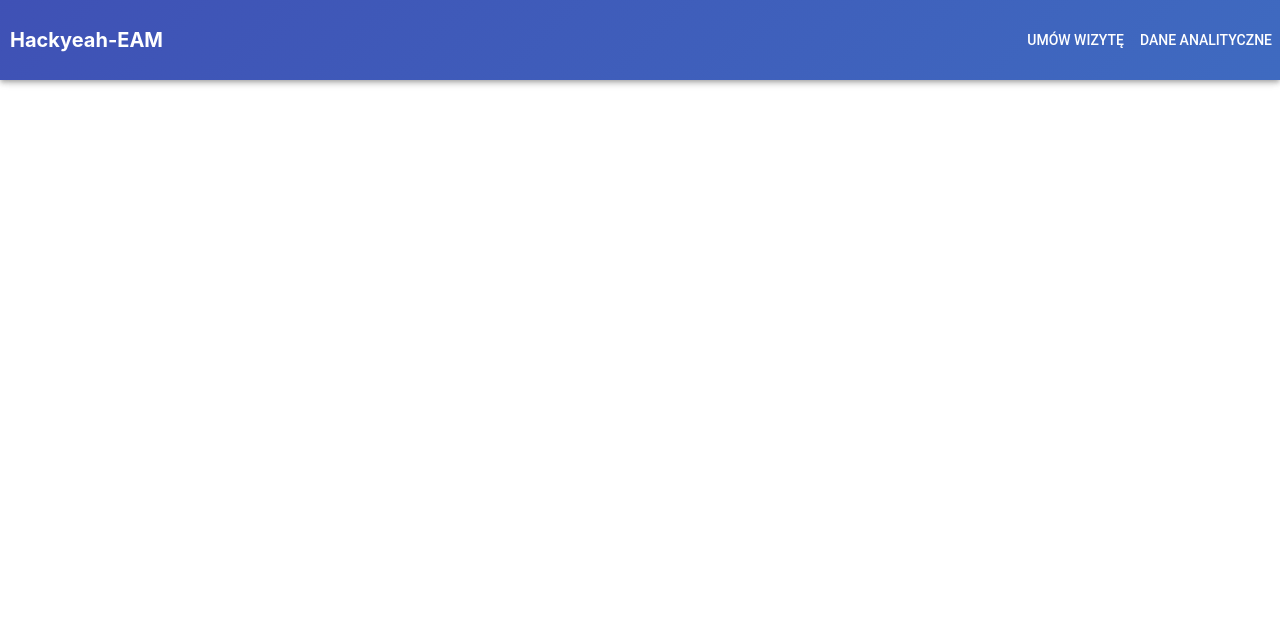
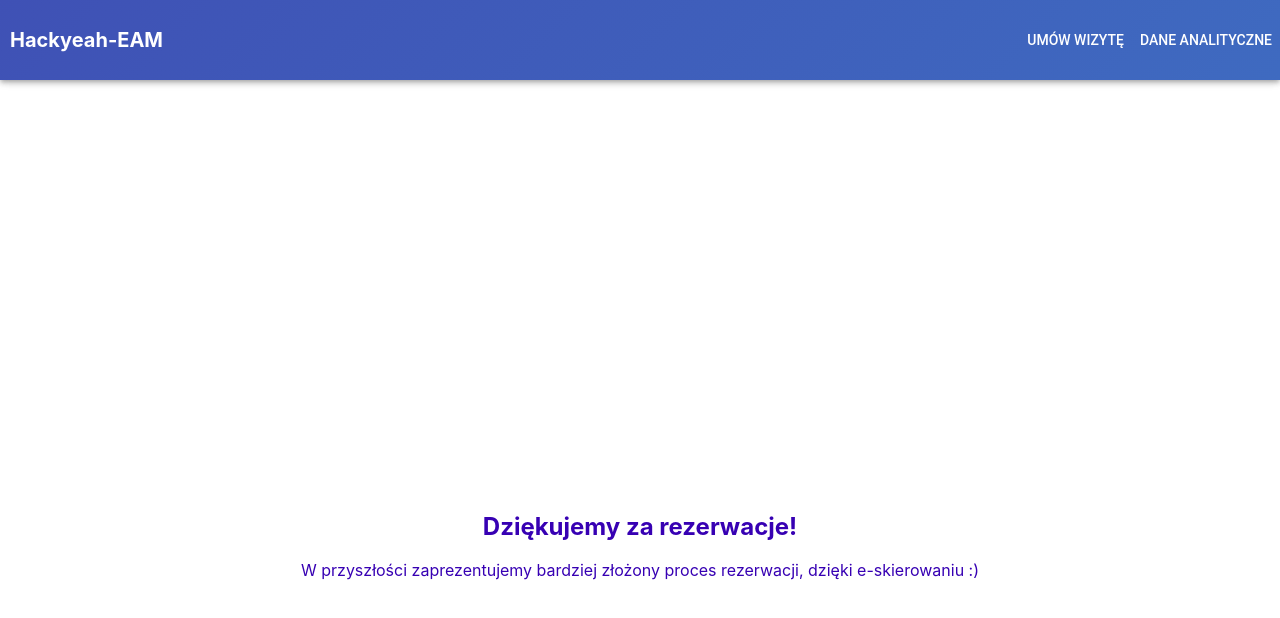
Before and after one commit to Rmiq/hackyeah-eam, a React (Create React App) app: page /dziekujemy in a window 1280 px wide. Shown: the top 618 px of the page. Built offline with nearby package versions, Linux system fonts and the light colour scheme.

Commit message:
Finished!

```diff
--- a/src/app/App.js
+++ b/src/app/App.js
@@ -5,6 +5,7 @@ import {Router} from "@reach/router"
 import Header from './components/Header';
 import FindAppointment from './pages/FindAppointment';
 import Analytics from './pages/Analytics';
+import SuccessPage from './pages/SuccessPage';
 
 class App extends Component {
   render() {
@@ -18,6 +19,7 @@ class App extends Component {
         <main className="app-container">
           <Router>
             <FindAppointment path="/"></FindAppointment>
+            <SuccessPage path="dziekujemy"></SuccessPage>
             <Analytics path="dane-analityczne/*/"></Analytics>
           </Router>
         </main>
--- a/src/app/components/PlacesMap/index.js
+++ b/src/app/components/PlacesMap/index.js
@@ -65,6 +65,7 @@ calculcateDist(a,b,c,d){
 
         return (
             <div className="map-container">
+
             {console.log(this.props.userLat, this.props.userLng)}
             { <Map center={[52.12461,19.300636]} zoom={this.state.zoom}>
                 <TileLayer
@@ -87,7 +88,7 @@ calculcateDist(a,b,c,d){
 
                             </div>
                             <div>
-                               <Button variant="contained" color="primary" onClick={(e) => {this.handleClick(e, el, this.state.provider[i],this.state.lng[i])}}> Umów wizytę </Button>
+                               <Link to="dziekujemy"><Button variant="contained" color="primary" onClick={(e) => {this.handleClick(e, el, this.state.provider[i],this.state.lng[i])}}> Umów wizytę </Button></Link>
                             </div>
                         </div>
                         <a target="_blank" href={`https://www.google.com/search?q=${this.state.provider[i]}`}>Dowiedz się więcej</a>
--- /dev/null
+++ b/src/app/pages/SuccessPage/index.js
@@ -0,0 +1,15 @@
+import React,{Component} from "react";
+import "./styles.scss"
+
+class SuccessPage extends Component{
+    render(){
+        return(
+            <div className="thankyou"><div><h2 className="thankyou-header">
+
+                Dziękujemy za rezerwacje!
+                </h2><p className="thankyou-paragraph">W przyszłości zaprezentujemy bardziej złożony proces rezerwacji, dzięki e-skierowaniu :)</p></div></div>
+        )
+    }
+}
+
+export default SuccessPage;
--- /dev/null
+++ b/src/app/pages/SuccessPage/styles.scss
@@ -0,0 +1,14 @@
+.thankyou{
+    display: flex;
+    justify-content: center;
+    align-items: center;
+    text-align: center;
+    height: 90vh;
+
+    &-header{
+        color: #3700B3;
+    }
+    &-paragraph{
+        color:#3700B3;
+    }
+}
```
